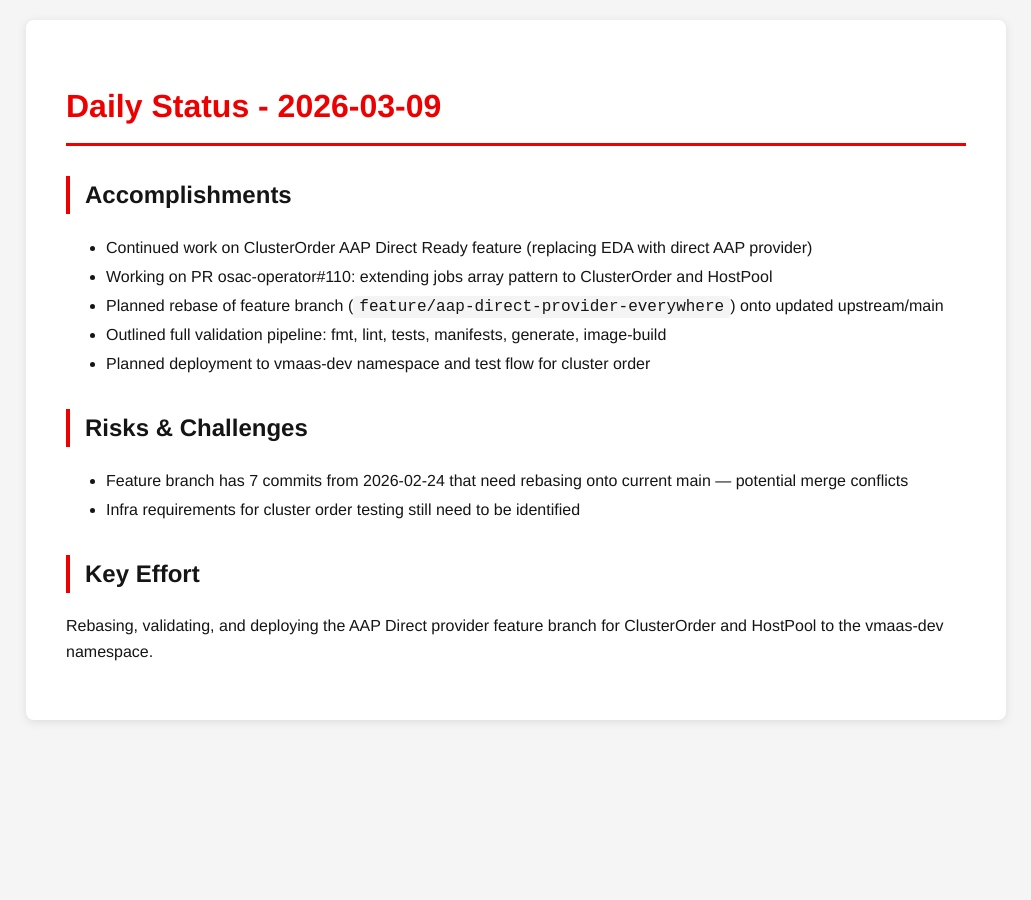
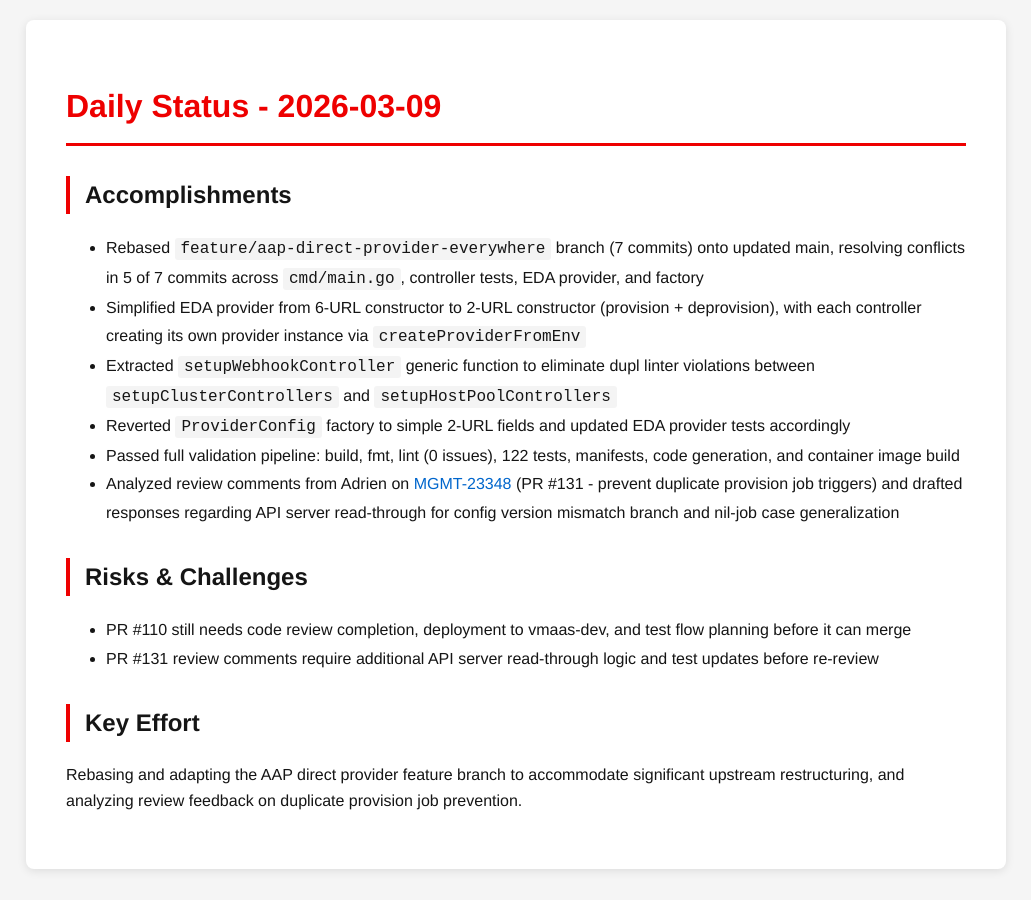
Before and after one commit to tzvatot/daily-status, a Jekyll site: the page built from 2026-03-09.md, in a window 1280 px wide. Shown: the whole page, without its empty margins (124-1155 px from the left). Built offline with Jekyll 4.4.1, drawn with Linux system fonts in a browser that asks for light colours.

Commit message:
Daily status update - 2026-03-09

```diff
--- a/2026-03-09.md
+++ b/2026-03-09.md
@@ -7,15 +7,16 @@ date: 2026-03-09
 # Daily Status - 2026-03-09
 
 ## Accomplishments
-- Continued work on ClusterOrder AAP Direct Ready feature (replacing EDA with direct AAP provider)
-- Working on PR osac-operator#110: extending jobs array pattern to ClusterOrder and HostPool
-- Planned rebase of feature branch (`feature/aap-direct-provider-everywhere`) onto updated upstream/main
-- Outlined full validation pipeline: fmt, lint, tests, manifests, generate, image-build
-- Planned deployment to vmaas-dev namespace and test flow for cluster order
+- Rebased `feature/aap-direct-provider-everywhere` branch (7 commits) onto updated main, resolving conflicts in 5 of 7 commits across `cmd/main.go`, controller tests, EDA provider, and factory
+- Simplified EDA provider from 6-URL constructor to 2-URL constructor (provision + deprovision), with each controller creating its own provider instance via `createProviderFromEnv`
+- Extracted `setupWebhookController` generic function to eliminate dupl linter violations between `setupClusterControllers` and `setupHostPoolControllers`
+- Reverted `ProviderConfig` factory to simple 2-URL fields and updated EDA provider tests accordingly
+- Passed full validation pipeline: build, fmt, lint (0 issues), 122 tests, manifests, code generation, and container image build
+- Analyzed review comments from Adrien on [MGMT-23348](https://issues.redhat.com/browse/MGMT-23348) (PR #131 - prevent duplicate provision job triggers) and drafted responses regarding API server read-through for config version mismatch branch and nil-job case generalization
 
 ## Risks & Challenges
-- Feature branch has 7 commits from 2026-02-24 that need rebasing onto current main — potential merge conflicts
-- Infra requirements for cluster order testing still need to be identified
+- PR #110 still needs code review completion, deployment to vmaas-dev, and test flow planning before it can merge
+- PR #131 review comments require additional API server read-through logic and test updates before re-review
 
 ## Key Effort
-Rebasing, validating, and deploying the AAP Direct provider feature branch for ClusterOrder and HostPool to the vmaas-dev namespace.
+Rebasing and adapting the AAP direct provider feature branch to accommodate significant upstream restructuring, and analyzing review feedback on duplicate provision job prevention.
```
